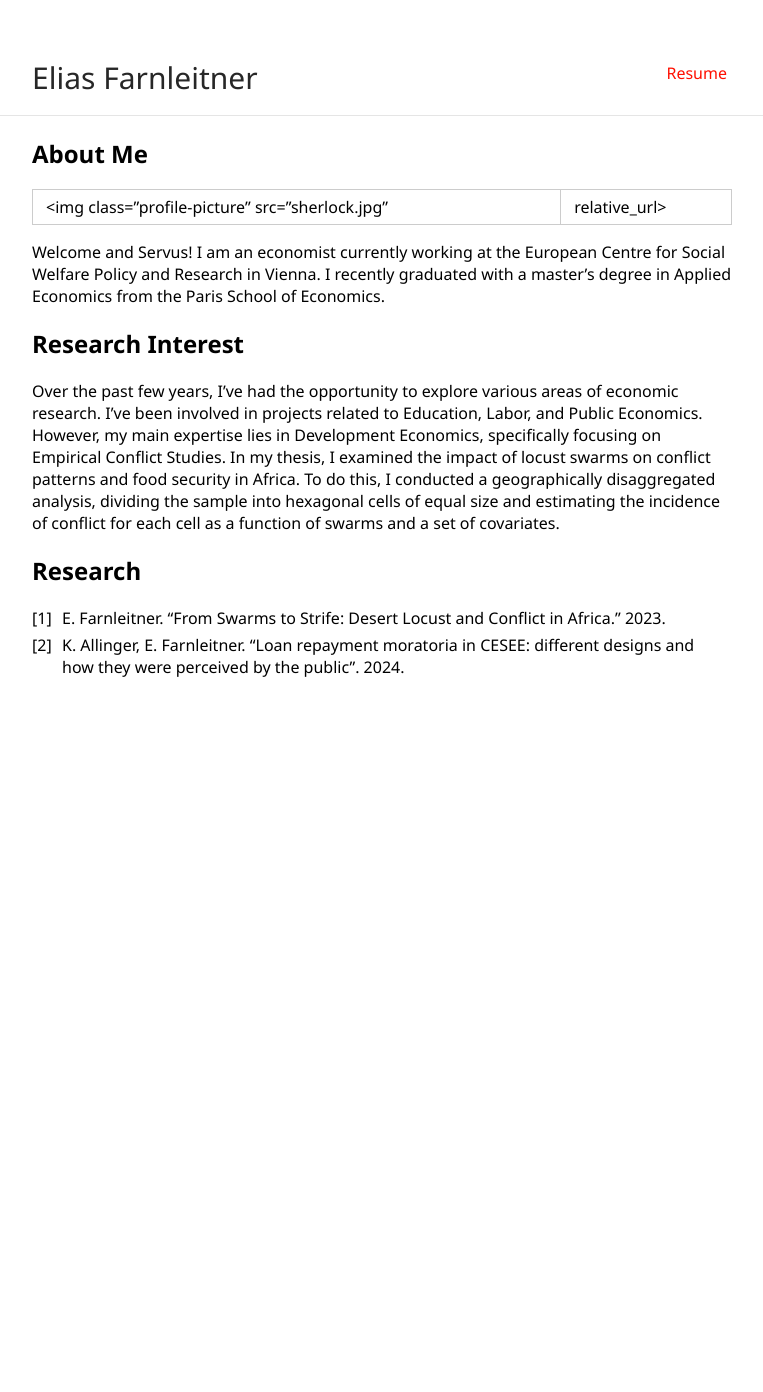
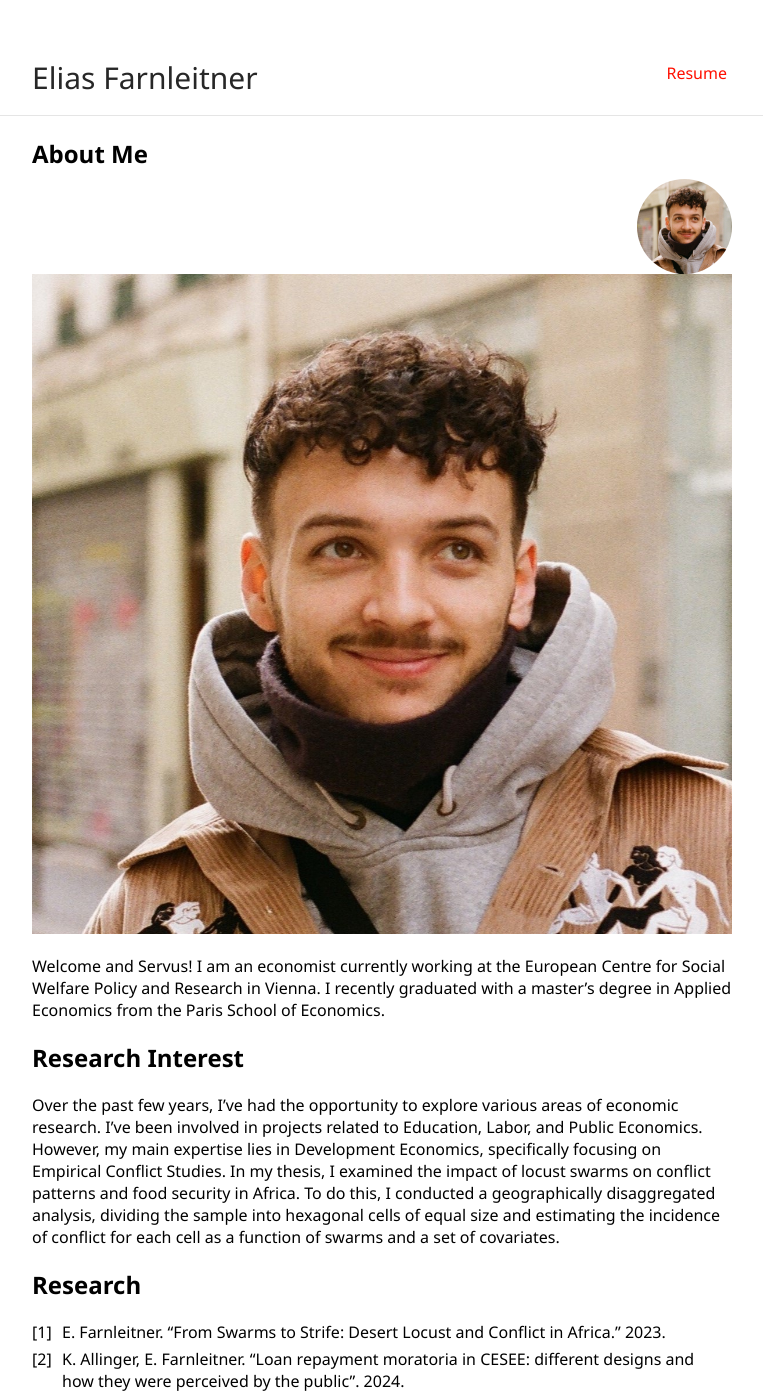
Before and after one commit to efarnleitner/efarnleitner.github.io, a Jekyll site: the page built from index.md, in a window 1280 px wide. Shown: the whole page, without its empty margins (258-1021 px from the left). Built offline with Jekyll 4.4.1, drawn with Linux system fonts in a browser that asks for light colours; our own code applies the rules of GitHub Pages for plain Markdown files; before the commit the page ends 913 px from its top, so only the background shows below that.

Commit message:
Update index.md

```diff
--- a/index.md
+++ b/index.md
@@ -4,7 +4,8 @@ layout: default
 
 ## About Me
 
-<img class="profile-picture" src="sherlock.jpg" | relative_url>
+<img class="profile-picture" src="sherlock.jpg">
+![]({{"sherlock.jpg" | relative_url }} )
 
 Welcome and Servus! I am an economist currently working at the European Centre for Social Welfare Policy and Research in Vienna. I recently graduated with a master's degree in Applied Economics from the Paris School of Economics.
 
```
